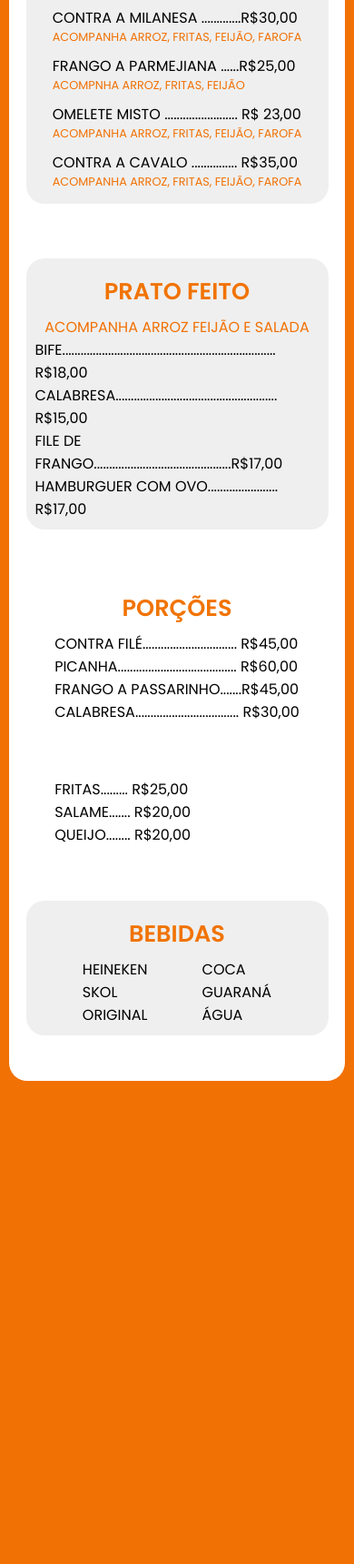
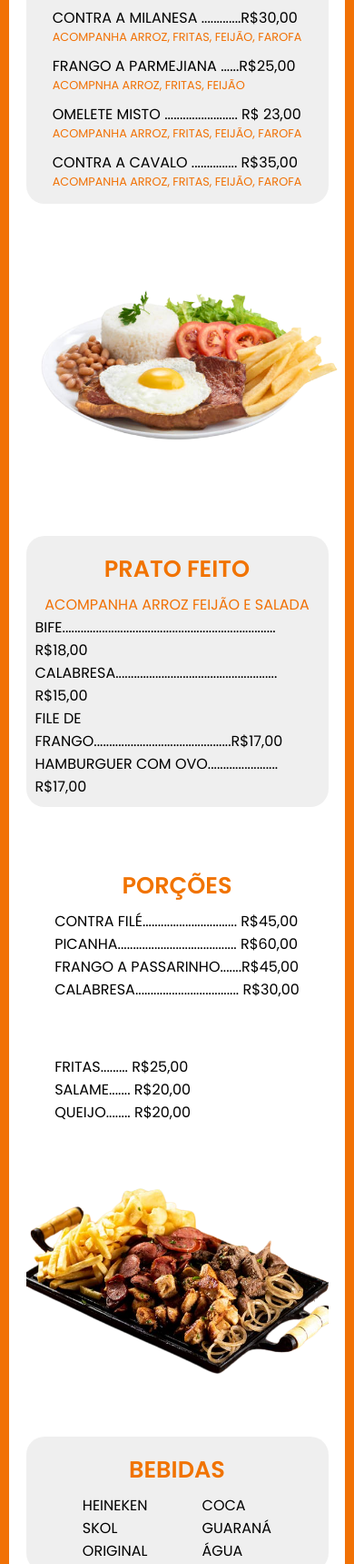
Before and after one commit to KaessSantos/Cardapio, a plain HTML site: page index.html in a window 390 px wide. Shown: the part 789-2508 px from the top of the page at 91% size. Before the commit the page ends 1977 px from the top, so only its background shows below. Drawn offline with Linux system fonts and the light colour scheme.

Commit message:
subindo imagens

```diff
--- a/assets/_main.scss
+++ b/assets/_main.scss
@@ -3,6 +3,7 @@
     background-color: $white-primary;
     margin: 0 auto;
     border-radius: 20px;
+    position: relative;
 }
 
 body>p{
@@ -59,6 +60,15 @@ body>p{
     display: flex;
     flex-direction: row;
     gap: 60px;
+}
+
+.img-prato{
+    // position: absolute;
+    width: 50%;
+}
+
+.img-porc{
+    width: 50%;
 }
 
 
@@ -148,4 +158,13 @@ body>p{
   .carda{
     font-size: 4rem;
   }
+
+  .img-prato{
+    // position: absolute;
+    width: 100%;
+  }
+
+  .img-porc{
+    width: 90%;
 }
+}
--- a/index.html
+++ b/index.html
@@ -11,8 +11,6 @@
 <body>
     <p class="carda">cardápio</p>
     <div class="container">
-        <!-- <img class="img-prato" src="files/imagens/img-executive-removebg-preview.png" alt="">
-        <img class="img-porc" src="files/imagens/porcoes-tabua-mista-mineira-removebg-preview.png" alt="" > -->
         <header>
             <div class="header-ajust">
                 <h1>Bar Recanto Paraíso</h1>
@@ -71,6 +69,8 @@
                     </div>
                 </div>
             </div>
+        <img class="img-prato" src="files/imagens/img-executive-removebg-preview.png" alt="">
+
             <div class="section-twu col">
                 <h2>Prato feito</h2>
                 <p>acompanha arroz feijão e salada</p>
@@ -97,6 +97,7 @@
                     </div>
                 </div>
             </div>
+        <img class="img-porc" src="files/imagens/porcoes-tabua-mista-mineira-removebg-preview.png" alt="" >
             <div class="section-drink col">
                 <!-- <img class="coca" src="files/imagens/coca.png" alt="">
                 <img class="heineken" src="files/imagens/heineken.png" alt=""> -->
```
Also changed, not shown: style.css, 1 other file.
